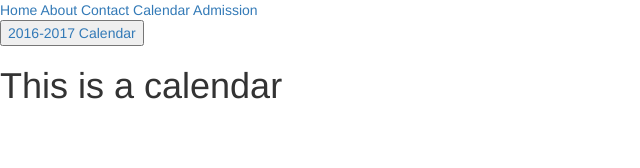
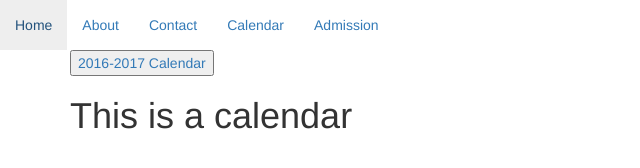
Before and after one commit to Script-Kiddies-LLC/namakprep, a website: page public/calendar.html in a window 1280 px wide. Shown: the whole page, without its empty margins (0-640 px from the left). Drawn offline with nearby package versions, Linux system fonts and the light colour scheme.

Commit message:
Navigation on every page, basic styles

```diff
--- a/public/calendar.html
+++ b/public/calendar.html
@@ -10,16 +10,34 @@
 </head>
 
 <body>
+  <div class="nav">
+    <ul class="nav navbar-nav">
+      <li>
+        <a href= "index.html" title="Home">Home</a>
+      </li>
+      <li>
+        <a href= "about.html" title="About">About</a>
+      </li>
+      <li>
+        <a href= "contact.html" title="Contact">Contact</a>
+      </li>
+      <li>
+        <a href= "calendar.html" title="Calendar">Calendar</a>
+      </li>
+      <li>
+        <a href= "admission.html" title="Admission">Admission</a>
+      </li>
+    </ul>
+  </div>
+  <div class="container">
 
-  <a href= "index.html" title="Home">Home</a>
-  <a href= "about.html" title="About">About</a>
-  <a href= "contact.html" title="Contact">Contact</a>
-  <a href= "calendar.html" title="Calendar">Calendar</a>
-  <a href= "admission.html" title="Admission">Admission</a><br>
-  <button onclick><a href= "Calendar.pdf" title="2016-2017 Events">2016-2017 Calendar</a></button>
+    <button>
+      <a href= "Calendar.pdf" title="2016-2017 Events">2016-2017 Calendar</a>
+    </button>
 
-  <h1>This is a calendar</h1>
+    <h1>This is a calendar</h1>
 
+  </div>
 </body>
 
 </html>
```
Also changed, not shown: public/404.html (+5 -3 lines), public/about.html (+20 -2 lines), public/admission.html (+17 -1 lines), public/contact.html (+23 -6 lines), public/index.html (+19 -8 lines).
